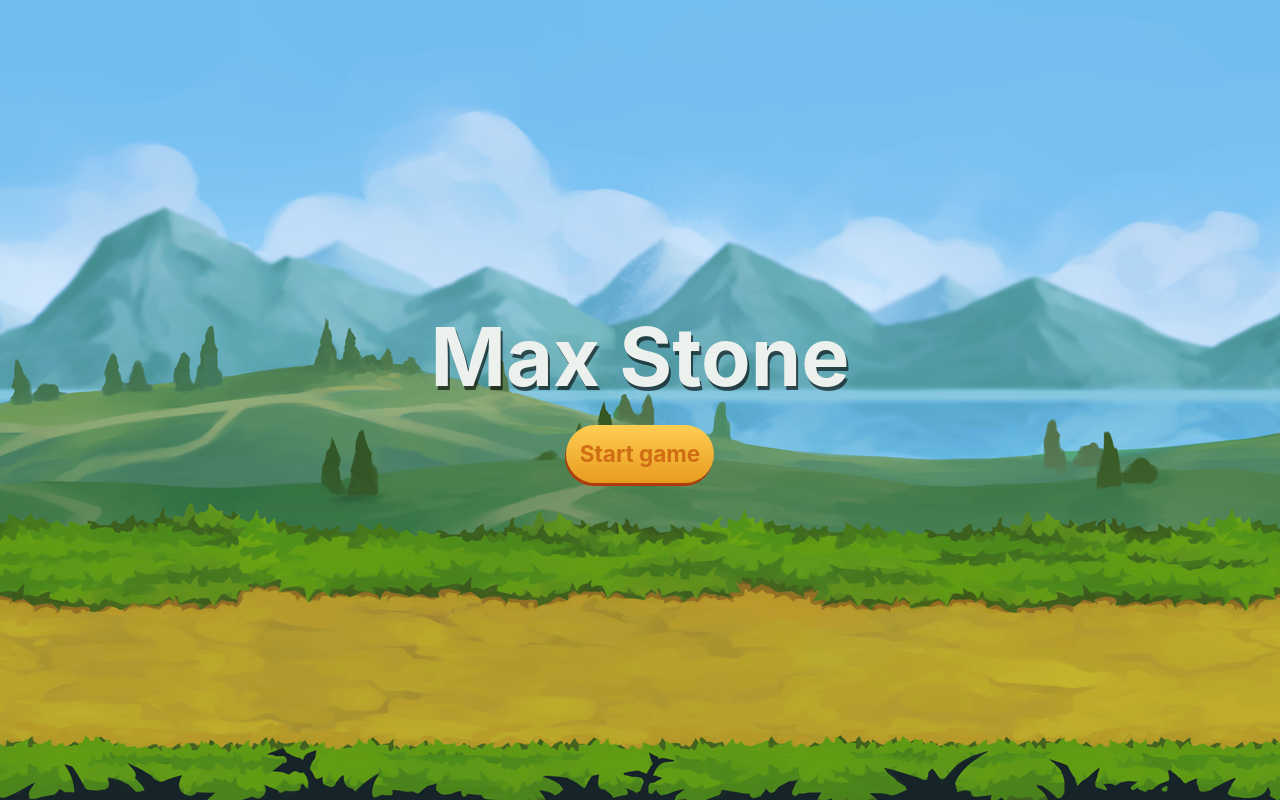
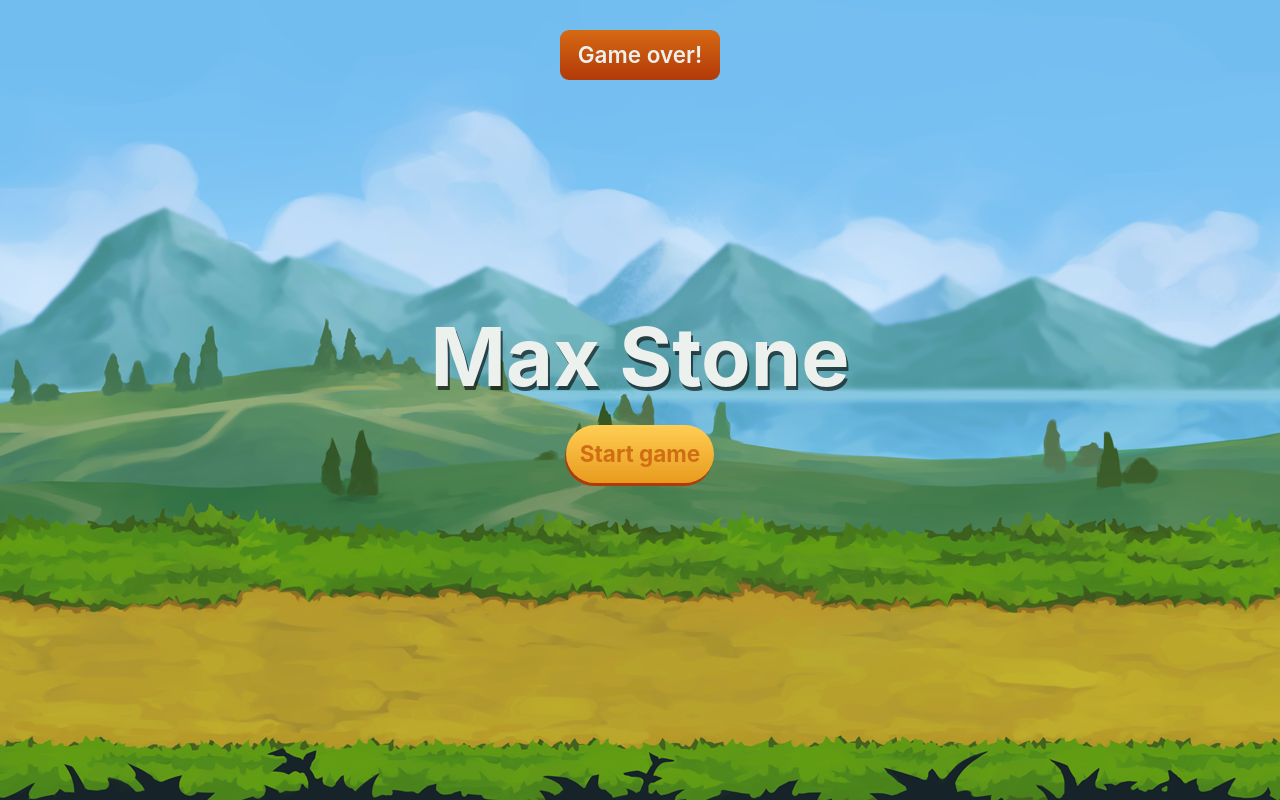
Before and after one commit to Genya10/big-game, a React (Vite) app: page / in a window 1280 px wide. Built offline with nearby package versions, Linux system fonts and the light colour scheme.

Commit message:
create Notification.tsx

```diff
--- /dev/null
+++ b/src/components/ui/notification/Notification.tsx
@@ -0,0 +1,20 @@
+import { motion } from "framer-motion";
+
+interface IProps {
+  children: React.ReactNode;
+}
+
+export function Notification({ children }: IProps) {
+  return (
+    <div className="fixed z-50 w-full left-0 top-0">
+      <motion.div
+        className="rounded-lg secondary-gradient text-white py-2 px-4 mx-auto w-max font-semibold text-xl"
+        initial={{ y: -100, x: -30, opacity: 0 }}
+        animate={{ y: 30, x: 0, opacity: 1 }}
+        transition={{ type: "spring", stiffness: 150, damping: 30, mass: 2 }}
+      >
+        {children}
+      </motion.div>
+    </div>
+  );
+}
--- a/src/pages/home/App.tsx
+++ b/src/pages/home/App.tsx
@@ -1,12 +1,16 @@
 import { useGameStore } from "../../store/game/game.store"
 import { StartedScreen } from "./StartedScreen"
 import { GameBoard } from "./board/GameBoard"
+import { Notification } from "../../components/ui/notification/Notification"
 
 function App() {
  const { isGameStarted } = useGameStore()
 
   return (
     <div>
+      <Notification>
+        Game over!
+      </Notification>
      {isGameStarted ? <GameBoard/> : <StartedScreen/>}
     </div>
   )
--- a/src/pages/home/board/board-card/GridBoardCards.tsx
+++ b/src/pages/home/board/board-card/GridBoardCards.tsx
@@ -10,7 +10,7 @@ export function GridBoardCards({ deck }: IProps) {
     <div className="h-56 flex items-center justify-center">
       {deck
         .filter((card) => card.isOnBoard)
-        .map((card) => (
+        .map(card => (
           <BoardCard key={card.id} card={card} />
         ))}
     </div>
```
